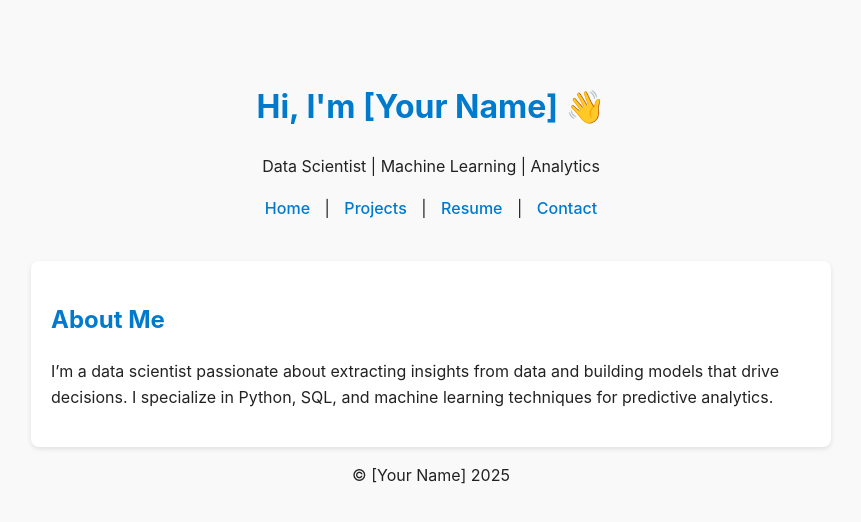
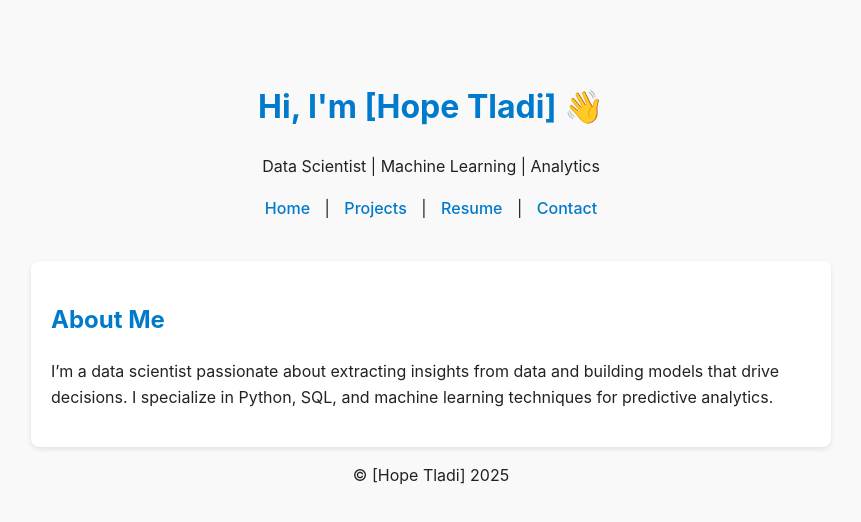
Before and after one commit to HopeTlouTladi/HopeTlouTladi.github.io, a plain HTML site: page index.html in a window 1280 px wide. Shown: the whole page, without its empty margins (209-1070 px from the left). Drawn offline with Linux system fonts and the light colour scheme.

Commit message:
Update index.html

```diff
--- a/index.html
+++ b/index.html
@@ -3,12 +3,12 @@
 <head>
     <meta charset="UTF-8">
     <meta name="viewport" content="width=device-width, initial-scale=1.0">
-    <title>[Your Name] | Data Scientist</title>
+    <title>[Hope Tladi] | Data Scientist</title>
     <link rel="stylesheet" href="assets/css/style.css">
 </head>
 <body>
     <header>
-        <h1>Hi, I'm [Your Name] 👋</h1>
+        <h1>Hi, I'm [Hope Tladi] 👋</h1>
         <p>Data Scientist | Machine Learning | Analytics</p>
         <nav>
             <a href="index.html">Home</a> |
@@ -25,7 +25,7 @@
     </section>
 
     <footer>
-        <p>© [Your Name] 2025</p>
+        <p>© [Hope Tladi] 2025</p>
     </footer>
 </body>
 </html>
```
